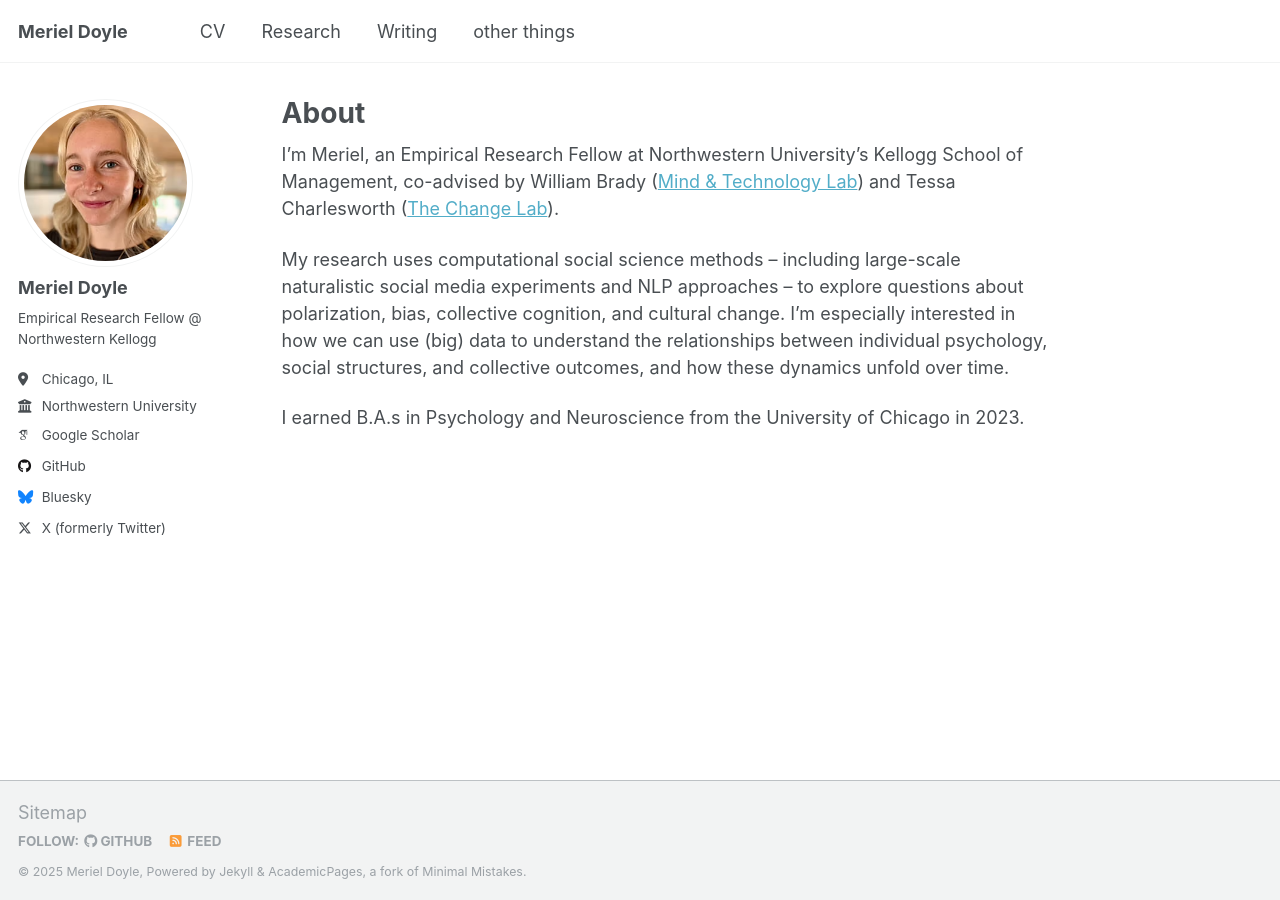
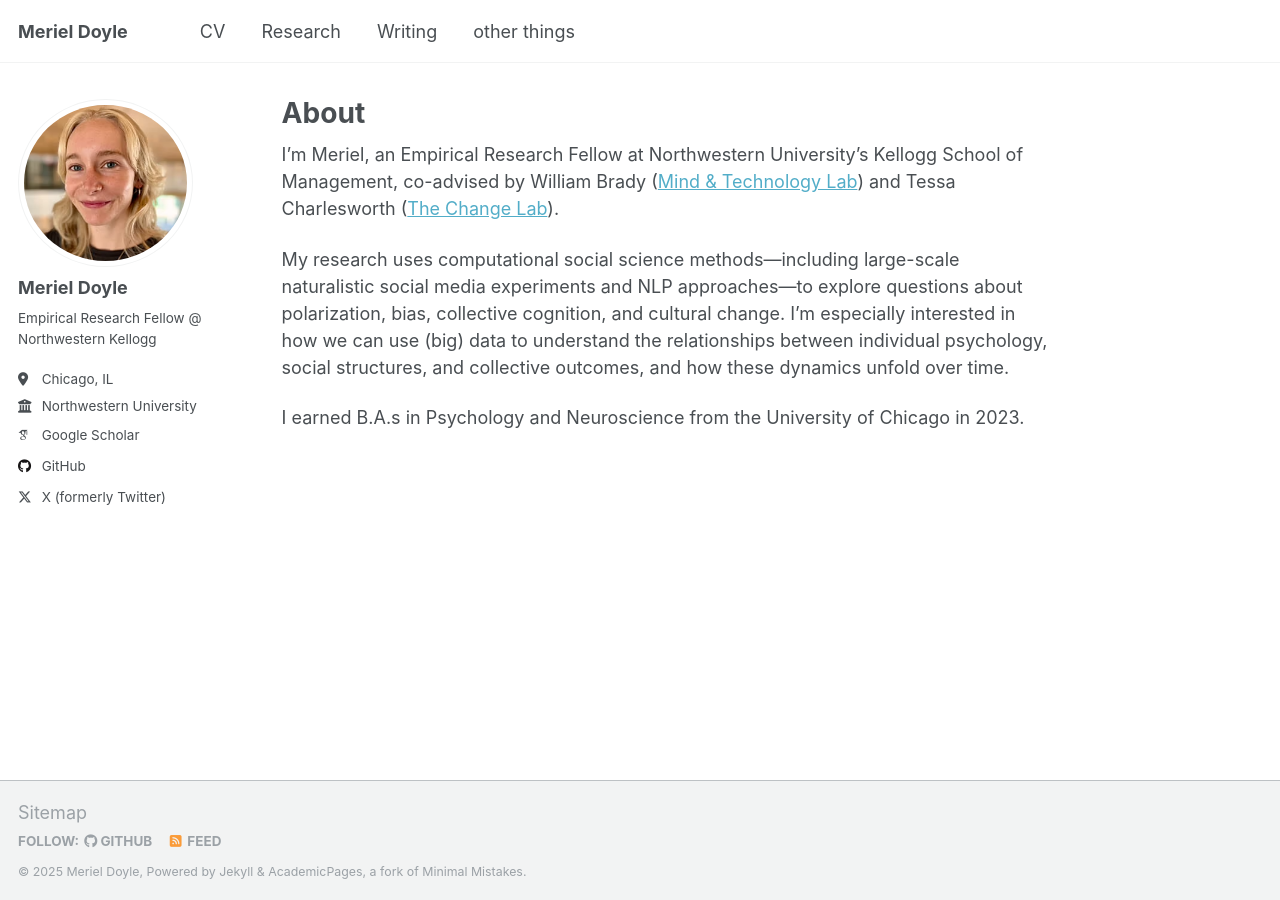
Before and after one commit to mcd710/mcd710.github.io, a Jekyll site: the page built from _pages/about.md, in a window 1280 px wide. Built offline with Jekyll 4.4.1, drawn with Linux system fonts in a browser that asks for light colours; some web fonts are replaced.

Commit message:
Update sm

```diff
--- a/_config.yml
+++ b/_config.yml
@@ -51,7 +51,7 @@ author:
   stackoverflow    : # User number or user number and name (i.e., use "1" or "1/jeff-atwood")
 
   # Social media
-  bluesky          : "merielcd.bsky.social" # Replace this with you Bluesky username
+  bluesky          : # "merielcd.bsky.social" # Replace this with you Bluesky username
   facebook         : # Username
   flickr           : # Username
   foursquare       : # Username
--- a/_pages/about.md
+++ b/_pages/about.md
@@ -9,6 +9,6 @@ redirect_from:
 
 I'm Meriel, an Empirical Research Fellow at Northwestern University's Kellogg School of Management, co-advised by William Brady ([Mind & Technology Lab](https://sites.google.com/u.northwestern.edu/mind-technology-lab){:target="_blank"}) and Tessa Charlesworth ([The Change Lab](https://sites.northwestern.edu/changelab/){:target="_blank"}).
 
-My research uses computational social science methods – including large-scale naturalistic social media experiments and NLP approaches – to explore questions about polarization, bias, collective cognition, and cultural change. I'm especially interested in how we can use (big) data to understand the relationships between individual psychology, social structures, and collective outcomes, and how these dynamics unfold over time.
+My research uses computational social science methods---including large-scale naturalistic social media experiments and NLP approaches---to explore questions about polarization, bias, collective cognition, and cultural change. I'm especially interested in how we can use (big) data to understand the relationships between individual psychology, social structures, and collective outcomes, and how these dynamics unfold over time.
 
 I earned B.A.s in Psychology and Neuroscience from the University of Chicago in 2023.
```
